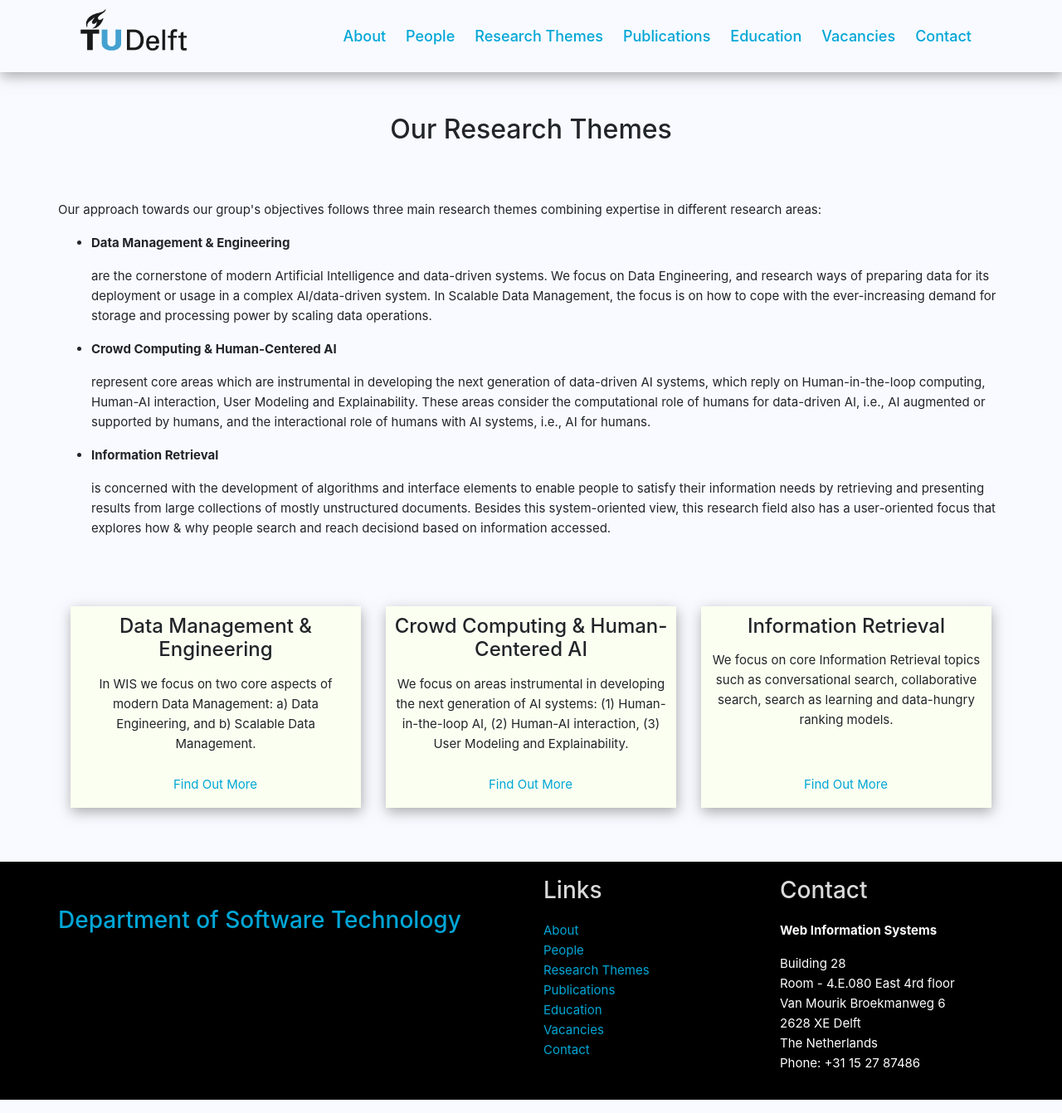
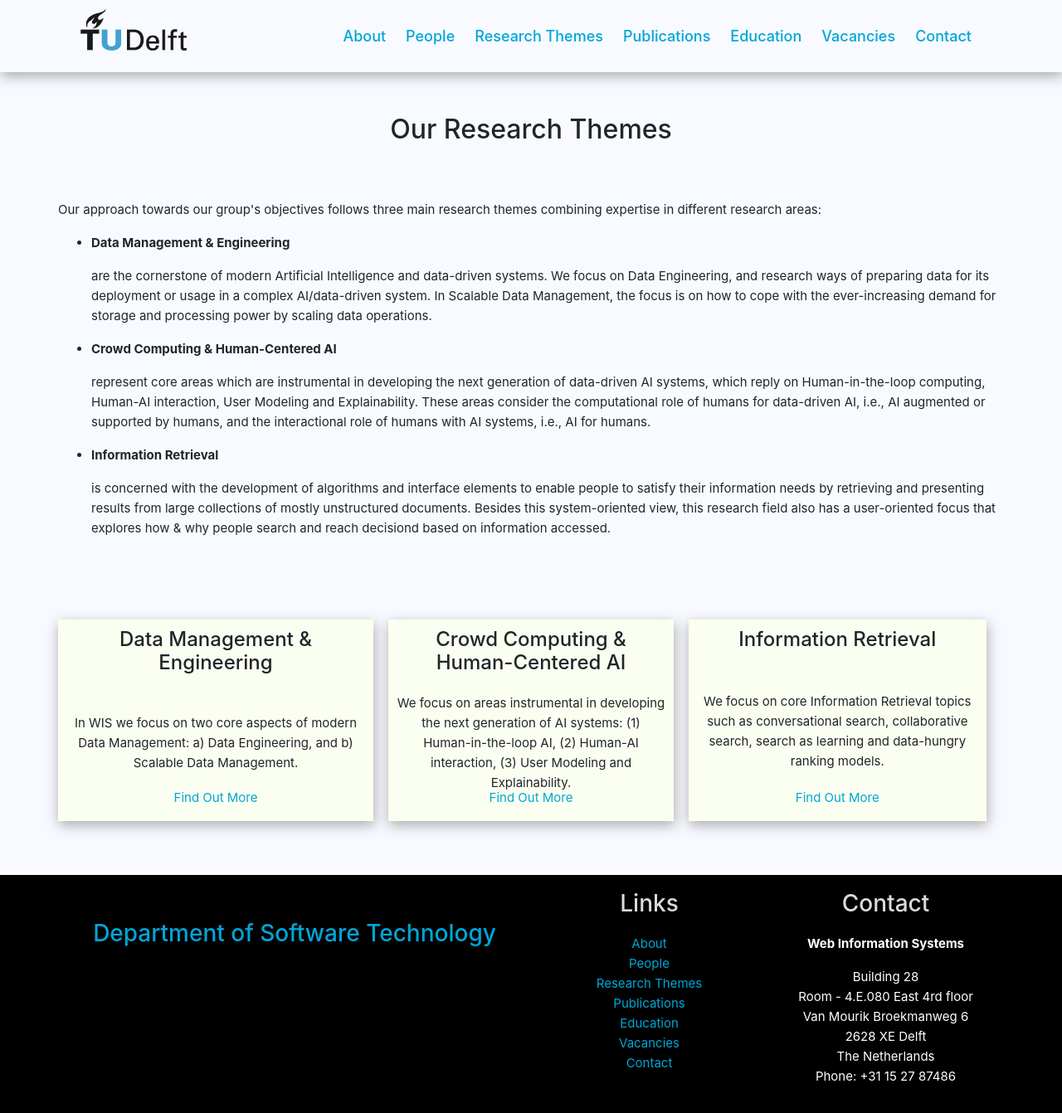
Before and after one commit to wis-delft/wis-delft.github.io, a Jekyll site: the page built from research-themes.html, in a window 1280 px wide. Shown: the whole page at 83% size. Built offline with Jekyll 4.4.1, drawn with Linux system fonts in a browser that asks for light colours.

Commit message:
Made the footer, the nav bar, the reseach themes and about page reponsive. Added comments in people page.

```diff
--- a/_includes/footer.html
+++ b/_includes/footer.html
@@ -2,16 +2,19 @@
 <footer class="pb-3">
     <div class="container">
         <div class="row">
-            <div class="col-md-6 margin-top-2">
-                <div class="row">
+            <div class="col-md-12 col-lg-6 margin-top-2">
+                <div class="row justify-content-center">
                     <h3 class="text-center margin-top-4"><a
                             href="https://www.tudelft.nl/ewi/over-de-faculteit/afdelingen/software-technology"
                             target="_blank"> Department of Software Technology </a></h3>
                 </div>
             </div>
 
-            <div class="col-md-3 margin-top-2">
+            <div class="col-md-6 col-lg-3 margin-top-2">
+                <div class="row justify-content-center">
                     <h3>Links</h3>
+                </div>
+                <div class="text-center">
                     <p><a href="{{site.baseurl}}/"> About </a> <br/>
                         <a href="{{site.baseurl}}/people"> People </a> <br/>
                         <a href="{{site.baseurl}}/research-themes"> Research Themes </a> <br/>
@@ -21,9 +24,13 @@
                         <a href="{{site.baseurl}}/vacancies"> Vacancies </a> <br/>
                         <a href="{{site.baseurl}}/contact"> Contact </a></p>
                 </div>
+            </div>
 
-            <div class="col-md-3 margin-top-2 footer-contact">
+            <div class="col-md-6 col-lg-3 margin-top-2 footer-contact">
+                <div class="row justify-content-center">
                     <h3>Contact</h3>
+                </div>
+                <div class="text-center">
                     <p><b>{{ site.company_name }}</b></p>
                     <p> {{ site.building }} <br/>
                         {{ site.room }} <br/>
@@ -31,6 +38,7 @@
                         {{ site.zipcode }} <br/>
                         {{ site.country }} <br/>
                         Phone: {{ site.telephone_number }}</p>
+                </div>
             </div>
 
         </div>
--- a/_includes/header.html
+++ b/_includes/header.html
@@ -4,14 +4,14 @@
 
         <div id="navbar-spy" class="navbar-collapse navbar-responsive-collapse">
             <div class="row align-items-center">
-                <div class="col-md-2">
+                <div class="col-md-2 offset-xs-2 col-xs-2">
                     <a href="{{site.baseurl}}/">
-                        <img class="office-logo" src="{{site.baseurl}}/assets/img/TUD-logo.png" alt="Logo" width="100%">
+                        <img class="office-logo" src="{{site.baseurl}}/assets/img/TUD-logo.png" alt="Logo">
                     </a>
                 </div>
 
-                <div class="col-md-10">
-                    <ul class="nav pull-right flex-row">
+                <div class="col-xs-8 col-md-10">
+                    <ul class="nav pull-right flex-row justify-content-center">
                         <li class="pr-4">
                             <a href="{{site.baseurl}}/">About</a>
                         </li>
--- a/assets/css/style.css
+++ b/assets/css/style.css
@@ -34,6 +34,7 @@
 .section-global-wrapper {
     position: relative;
     min-height: inherit;
+    padding: 0 2vh;
 }
 
 .section-global-wrapper:before,
@@ -161,11 +162,36 @@
     color: white;
 }
 
-body {
-    font-size: 15px;
-    line-height: 24px;
-    background: #F8FAFF;
-    min-height: 62vh;
+@media (min-width: 1450px) {
+
+    body {
+        font-size: 15px;
+        line-height: 24px;
+        background: #F8FAFF;
+        min-height: 60rem;
+        position: relative;
+    }
+}
+
+@media (min-width: 960px) and (max-width: 1440px){
+
+    body {
+        font-size: 15px;
+        line-height: 24px;
+        background: #F8FAFF;
+        min-height: 55rem;
+        position: relative;
+    }
+}
+
+@media (min-width: 750px) and (max-width: 950px) {
+    body {
+        font-size: 15px;
+        line-height: 24px;
+        background: #F8FAFF;
+        min-height: 30rem;
+        position: relative;
+    }
 }
 
 a {
@@ -296,6 +322,7 @@
     color: #212529;
     letter-spacing: .9px;
     max-height: 65rem;
+    margin-bottom: 2vh
 }
 
 /*@media (min-width: 800px) {*/
@@ -412,12 +439,23 @@
 .office-logo {
     margin-bottom: -2vh;
     margin-top: -1vh;
+    width: 100%;
 }
 
-@media (max-width: 768px) {
+@media (min-width: 766px) and (max-width: 990px) {
     .office-logo {
-        margin-bottom: -2vh;
+        margin-bottom: -1vh;
         margin-top: -1vh;
+
+    }
+}
+
+@media (max-width: 765px) {
+    .office-logo {
+        margin-bottom: -1vh;
+        margin-top: -1vh;
+        width: 50%;
+        margin-left: 25%;
     }
 }
 
@@ -503,18 +541,22 @@
     margin-bottom: 30px;
 }
 
-@media (max-width: 767px) {
+@media (max-width: 768px) {
     .services-section {
         padding-top: 40px;
         padding-bottom: 40px;
     }
 
-    .services-section .services-group {
-        margin-bottom: 50px;
-    }
+    /*.services-section .services-group {*/
+    /*    margin-bottom: 50px;*/
+    /*}*/
 
     .services-section .services-row-tail {
         margin-top: 0;
+    }
+
+    .services-section .services-title {
+        font-size: 1.2rem;
     }
 }
 
@@ -567,7 +609,8 @@
     left: 0;
     right: 0;
     background: black;
-    bottom: 0px;
+    bottom: 0;
+    position: relative;
 }
 
 footer h3 {
@@ -934,7 +977,7 @@
 .services-more {
     bottom: 0;
     position: absolute;
-    margin-left: 30%;
+    /*margin-left: 30%;*/
 }
 
 #contact-map {
@@ -993,3 +1036,18 @@
     overflow: auto;
     max-height: 90%;
 }
+
+@media (min-width: 760px) {
+    #rt-dt {
+        margin-left: 0.5vw;
+    }
+
+    #rt-cc {
+        margin-left: .25vw;
+        margin-right: .25vw;
+    }
+
+    #rt-ir {
+        margin-right: .5vw;
+    }
+}
--- a/research-themes.html
+++ b/research-themes.html
@@ -49,24 +49,24 @@
 
 
         <div class="row services-row services-row-tail text-center">
-            <div class="col-lg-4 col-md-4 col-sm-4 col-xs-12 blockquote-people">
-                <div class="square services-group animated">
+            <div id="rt-dm" class="col-lg-4 col-md-4 col-sm-4 col-xs-12 blockquote-people mt-3">
+                <div class="row square services-group animated justify-content-center">
                     <h4 class="services-title">{{site.delta}}</h4>
                     <p class="services-body">In WIS we focus on two core aspects of modern Data Management: a) Data Engineering, and b) Scalable Data Management.</p>
                     <p class="services-more"><a href="{{site.baseurl}}/data-management.html">Find Out More</a></p>
                 </div>
             </div>
 
-            <div class="col-lg-4 col-md-4 col-sm-4 col-xs-12 blockquote-people">
-                <div class="square services-group animated">
+            <div class="col-lg-4 col-md-4 col-sm-4 col-xs-12 blockquote-people mt-3">
+                <div id="rt-cc" class="row square services-group animated justify-content-center">
                     <h4 class="services-title">{{site.kappa}}</h4>
                     <p class="services-body">We focus on areas instrumental in developing the next generation of AI systems: (1) Human-in-the-loop AI, (2) Human-AI interaction, (3) User Modeling and Explainability.</p>
                     <p class="services-more"><a href="{{site.baseurl}}/crowd-computing.html">Find Out More</a></p>
                 </div>
             </div>
 
-            <div class="col-lg-4 col-md-4 col-sm-4 col-xs-12 blockquote-people">
-                <div class="square services-group animated">
+            <div class="col-lg-4 col-md-4 col-sm-4 col-xs-12 blockquote-people mt-3">
+                <div id="rt-ir" class="row square services-group animated justify-content-center">
                     <h4 class="services-title">{{site.lambda}}</h4>
                     <p class="services-body">We focus on core Information Retrieval topics such as conversational search, collaborative search, search as learning and data-hungry ranking models.</p>
                     <p class="services-more"><a href="{{site.baseurl}}/information-retrieval.html">Find Out More</a></p>
```
Also changed, not shown: people.html (+43 -16 lines). Lines whose indentation alone changed are shown as unchanged.
